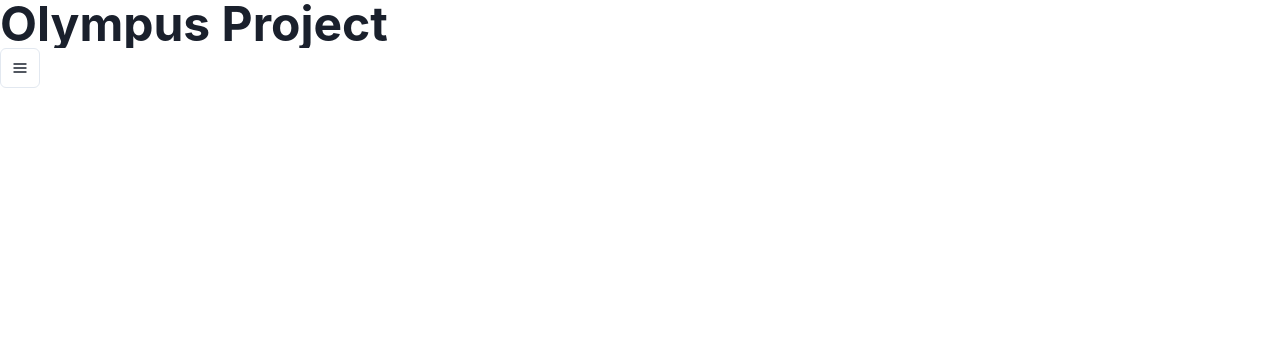
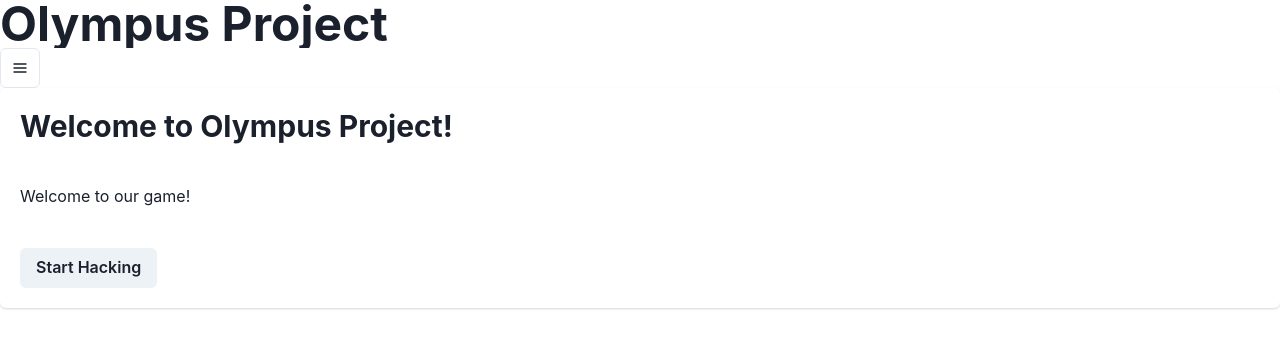
Before and after one commit to Derricklaff/Olympus-Project, a React (Create React App) app in the folder client/: page / in a window 1280 px wide. Shown: the top 348 px of the page. Built offline with nearby package versions, Linux system fonts and the light colour scheme.

Commit message:
adds content card for welcome greeting to home page

```diff
--- a/client/src/App.js
+++ b/client/src/App.js
@@ -59,7 +59,7 @@ function App() {
               />
               <Route
                 path='*'
-                element={<h1 className='display-2'>Wrong page!</h1>}
+                element={<h1>Wrong page!</h1>}
               />
             </Routes>
           </>
--- /dev/null
+++ b/client/src/components/Greeting/Greeting.js
@@ -0,0 +1,28 @@
+import { Card, CardHeader, CardBody, CardFooter, Heading, Text, Button, Link } from '@chakra-ui/react'
+import { Link as ReactLink } from "react-router-dom";
+
+function Greeting() {
+    return (
+        <Card>
+            <CardHeader>
+                <Heading as='h2' size='lg'>
+                    Welcome to Olympus Project!
+                </Heading>
+            </CardHeader>
+            <CardBody>
+                <Text>
+                    Welcome to our game!
+                </Text>
+            </CardBody>
+            <CardFooter>
+                <Button>
+                    <Link as={ReactLink} to='/play-game'>
+                        Start Hacking
+                    </Link>
+                </Button>
+            </CardFooter>
+        </Card>
+    );
+}
+
+export default Greeting;
--- a/client/src/pages/Homepage.js
+++ b/client/src/pages/Homepage.js
@@ -1,9 +1,11 @@
 import Header from "../components/Header/Header";
+import Greeting from "../components/Greeting/Greeting";
 
 function HomePage () {
     return (
         <>
             <Header />
+            <Greeting />
         </>
     );
 }
```
Also changed, not shown: client/src/pages/SignInPage.js (added), client/src/pages/SignUpPage.js (added).
